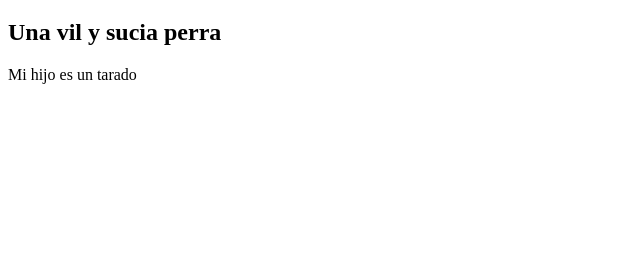
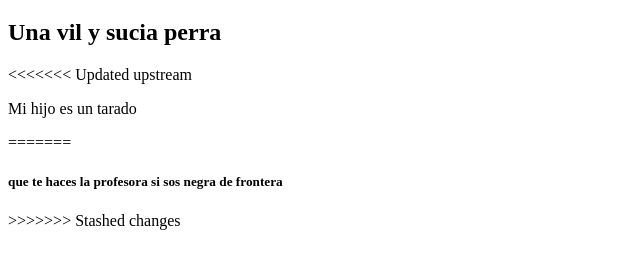
Before and after one commit to SoledadTaborda/Ahorcado_eze_Y_sole, a plain HTML site: page Index.html in a window 1280 px wide. Shown: the part 102-370 px from the top of the page, without its empty margins (0-640 px from the left). Drawn offline with Linux system fonts and the light colour scheme.

Commit message:
Update Index.html

```diff
--- a/Index.html
+++ b/Index.html
@@ -15,6 +15,11 @@
     <h3>Si lo soy</h3>
     <h1>LA MAMI NO ENTIENDE NADA</h1>
     <h2>Una vil y sucia perra</h2>
+<<<<<<< Updated upstream
     <p>Mi hijo es un tarado</p>
 
+=======
+
+    <h5>que te haces la profesora si sos negra de frontera</h5>
+>>>>>>> Stashed changes
 </main>
```
